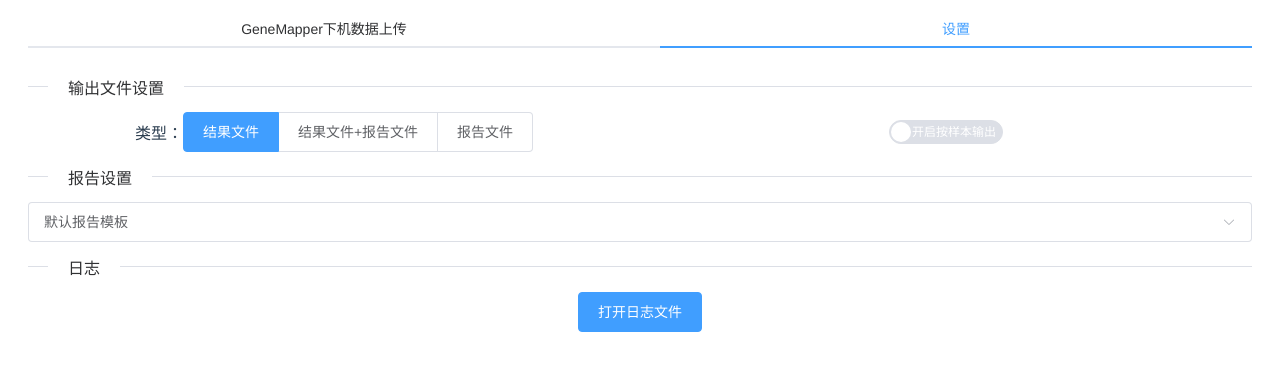
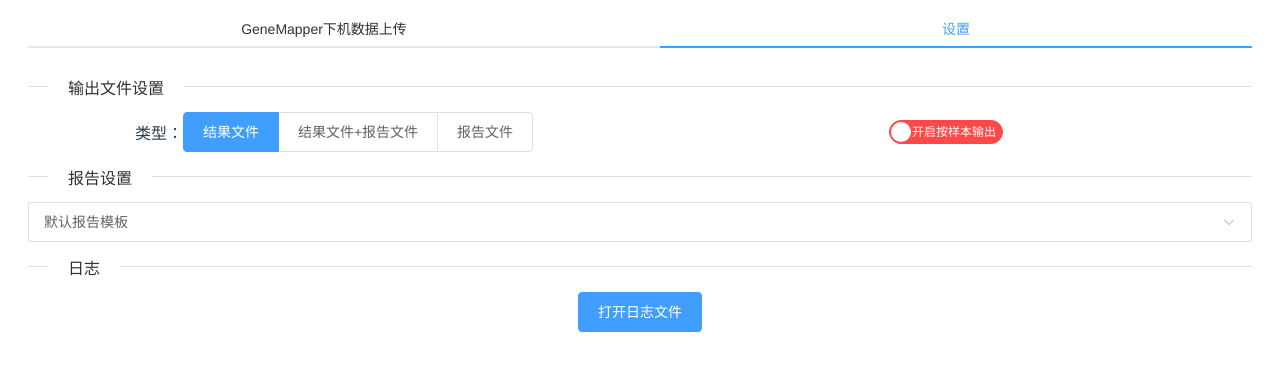
Before and after one commit to NTLx/AneuFiler, a Vue app: page / in a window 1280 px wide. Both pictures are taken after a click on the tab "设置". Shown: the top 370 px of the page. Built offline with nearby package versions, Linux system fonts and the light colour scheme.

Commit message:
perf: optimize the style of switch

```diff
--- a/src/App.vue
+++ b/src/App.vue
@@ -158,6 +158,10 @@
                   active-text="开启按样本输出"
                   active-value="-s"
                   inactive-value=""
+                  style="
+                    --el-switch-on-color: #13ce66;
+                    --el-switch-off-color: #ff4949;
+                  "
                   inactive-text="开启按样本输出"
                   @change="switchReceiveStatus"
                 ></el-switch
@@ -3693,7 +3697,7 @@
 }
 .el-switch__core .el-switch__inner .is-icon,
 .el-switch__core .el-switch__inner .is-text {
-  color: #000;
+  /* color: #000; */
 }
 .row-container{
   display: flex;
```
